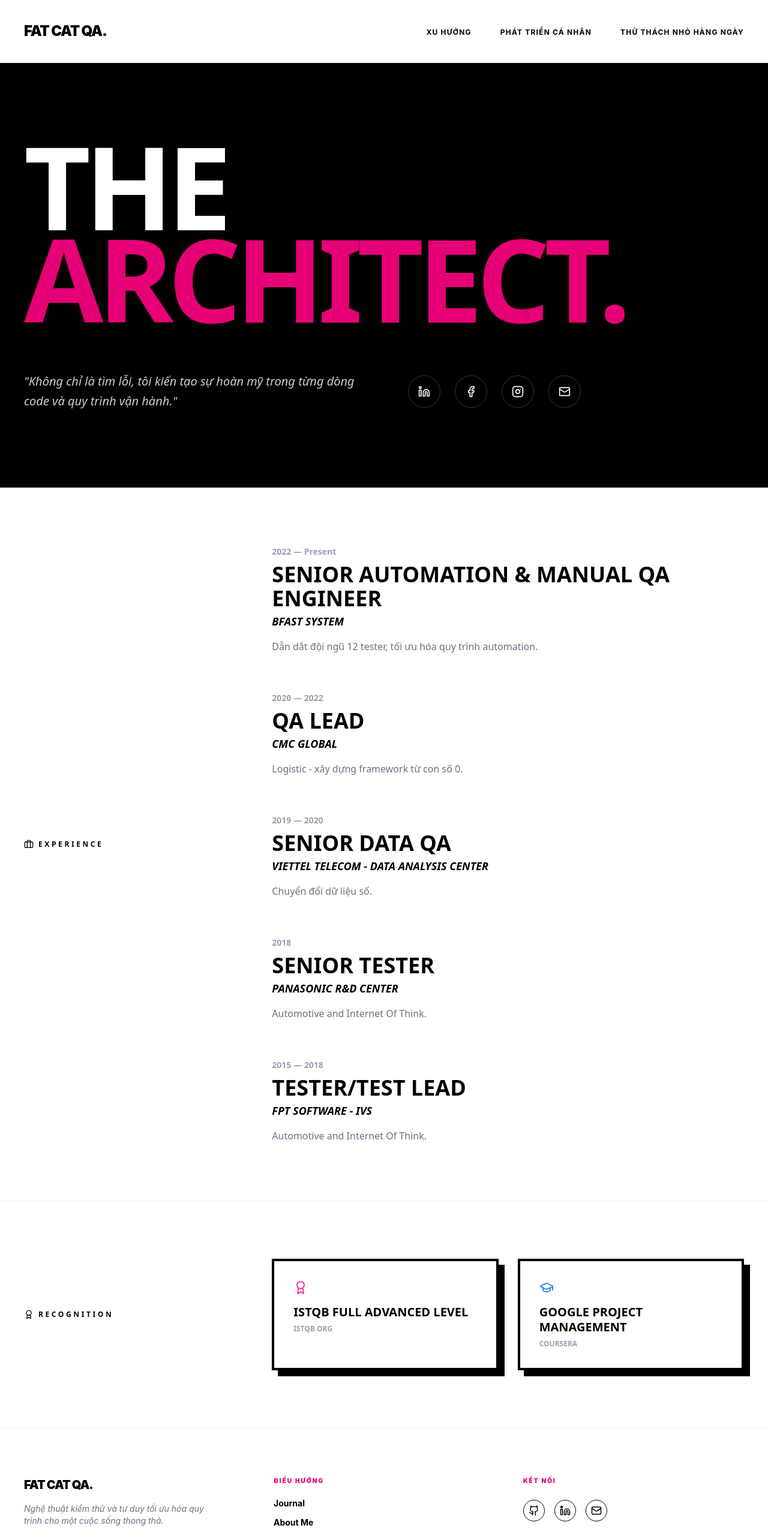
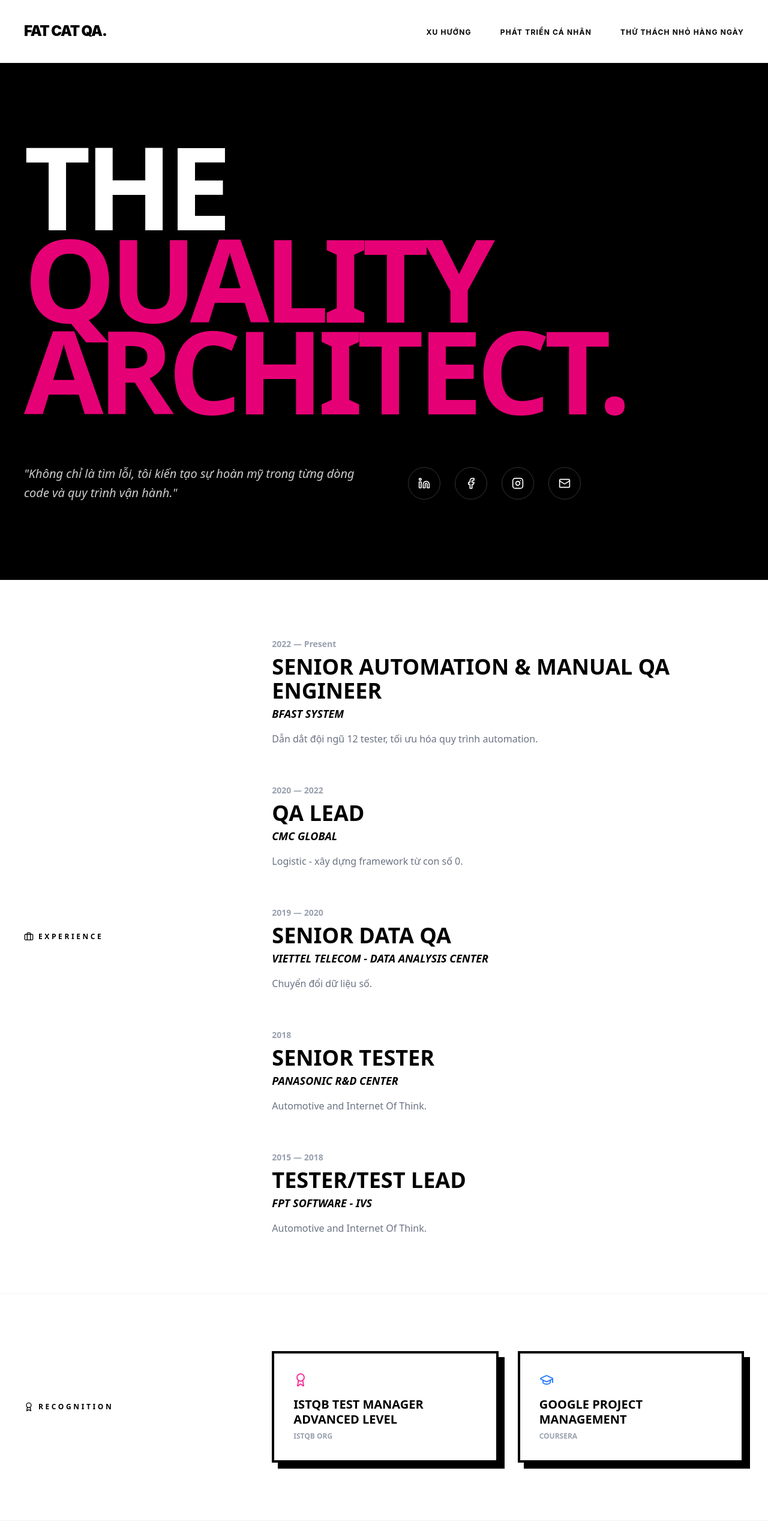
Before and after one commit to tuanpa00180/Fatcat, a Next.js app: page /about in a window 1280 px wide. Shown: the top 2563 px of the page at 60% size. Built offline with nearby package versions, Linux system fonts and the light colour scheme.

Commit message:
Add: Change the history and menu

```diff
--- a/src/app/BlogClient.tsx
+++ b/src/app/BlogClient.tsx
@@ -28,7 +28,7 @@ export default function BlogClient({ posts }: { posts: Post[] }) {
       {/* --- PHẦN HERO CỦA BẠN --- */}
       <section className="px-10 py-32 border-b border-gray-100 bg-[#f9f9f9]">
         <h1 className="text-[12vw] leading-[0.8] font-black uppercase tracking-tighter">
-          Quality <br /> <span className="text-gray-300 italic">Obsessed.</span>
+          Quality <br /> <span className="text-gray-300 italic">Control.</span>
         </h1>
       </section>
 
--- a/src/app/about/AboutClient.tsx
+++ b/src/app/about/AboutClient.tsx
@@ -65,7 +65,7 @@ const experiences = [
 
 const certifications = [
   {
-    title: "ISTQB Full Advanced Level",
+    title: "ISTQB Test Manager Advanced Level",
     provider: "ISTQB Org",
     icon: <Award className="text-pink-500" />,
   },
@@ -92,7 +92,7 @@ export default function AboutClient() {
           {...fadeInUp}
           className="text-[15vw] leading-[0.8] font-black uppercase tracking-tighter mb-10"
         >
-          The <br /> <span className="text-pink-600">Architect.</span>
+          The <br /> <span className="text-pink-600">Quality Architect.</span>
         </motion.h1>
 
         <div className="grid grid-cols-1 md:grid-cols-2 gap-20 mt-20">
--- a/src/components/layouts/Navbar.tsx
+++ b/src/components/layouts/Navbar.tsx
@@ -4,8 +4,8 @@ import { useState } from "react";
 
 const menuItems = [
   { title: "Xu hướng", sub: ["Công nghệ 2026", "AI trong QA", "UI/UX Trend"] },
-  { title: "Phát triển cá nhân", sub: ["Kỹ năng mềm", "Quản lý thời gian", "Senior Mindset"] },
-  { title: "Thử thách nhỏ hàng ngày", sub: ["1 Day 1 Bug", "Code Clean", "Daily Yoga"] }
+  { title: "Phát triển cá nhân", sub: ["Kỹ năng mềm", "Quản lý thời gian", "Senior Mindset", "Sức khỏe là nhất"] },
+  { title: "Thử thách nhỏ hàng ngày", sub: ["1 Day 1 Bug", "Code Clean", "Daily Exercise"] }
 ];
 
 export default function Navbar() {
```
